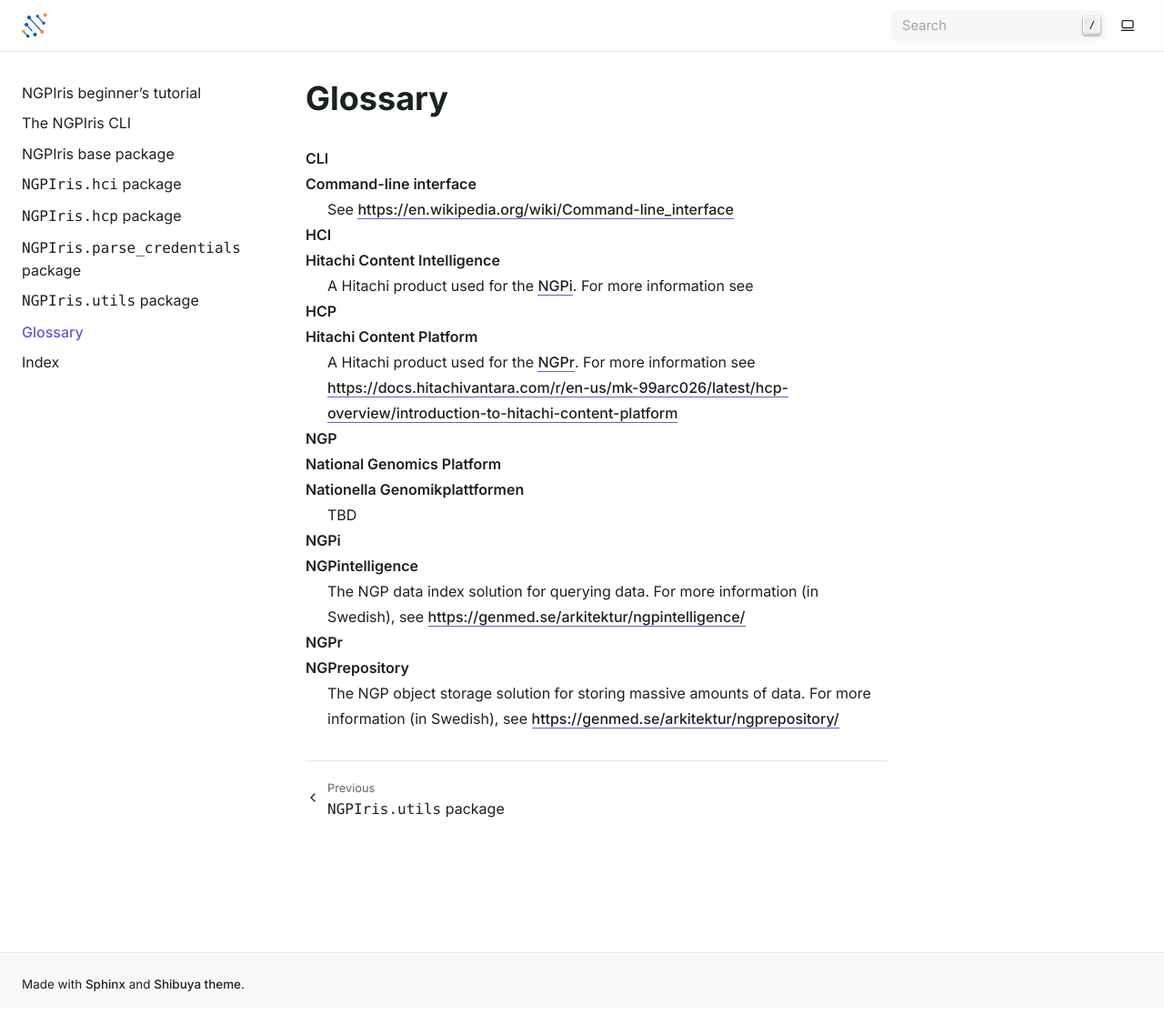
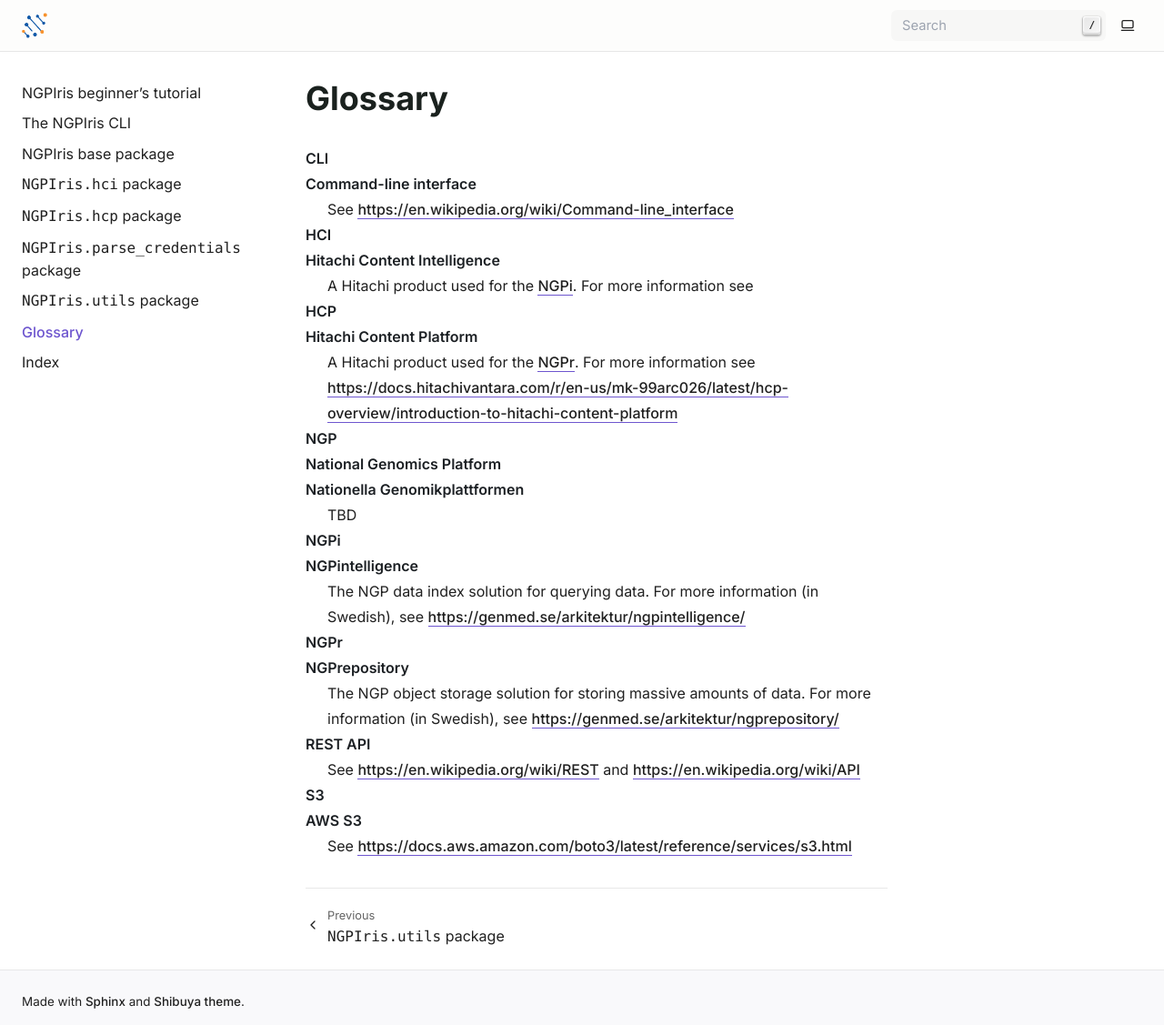
Before and after one commit to genomic-medicine-sweden/NGPIris, a Sphinx documentation site: the page built from docs/glossary.rst, in a window 1280 px wide and 1127 px high. Shown: the whole window at 91% size. Built offline with Sphinx 7.4.7, drawn with Linux system fonts in a browser that asks for light colours.

Commit message:
Update glossary.rst

```diff
--- a/docs/glossary.rst
+++ b/docs/glossary.rst
@@ -28,3 +28,10 @@ Glossary
     CLI
     Command-line interface
         See https://en.wikipedia.org/wiki/Command-line_interface
+
+    S3
+    AWS S3
+        See https://docs.aws.amazon.com/boto3/latest/reference/services/s3.html
+
+    REST API
+        See https://en.wikipedia.org/wiki/REST and https://en.wikipedia.org/wiki/API
```
